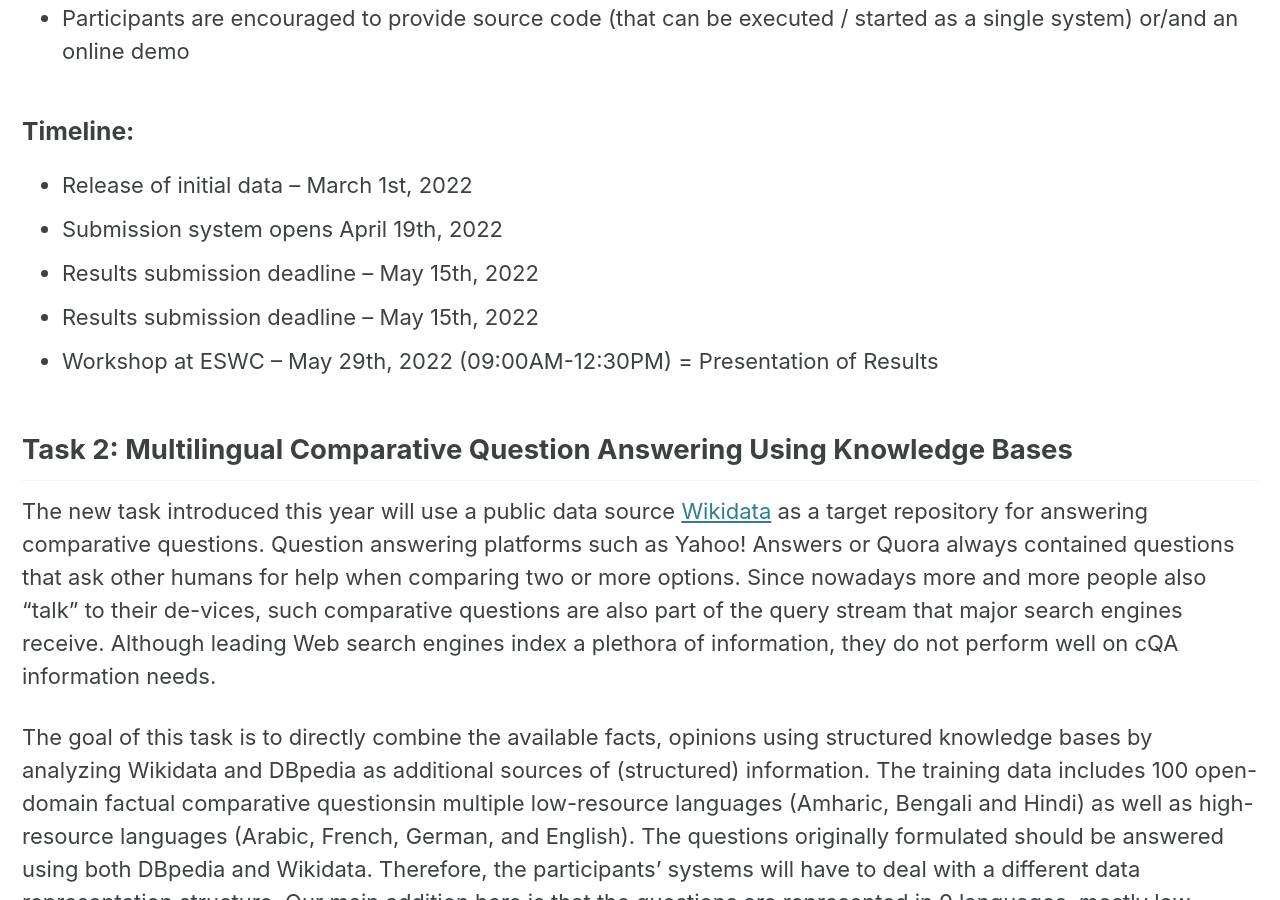
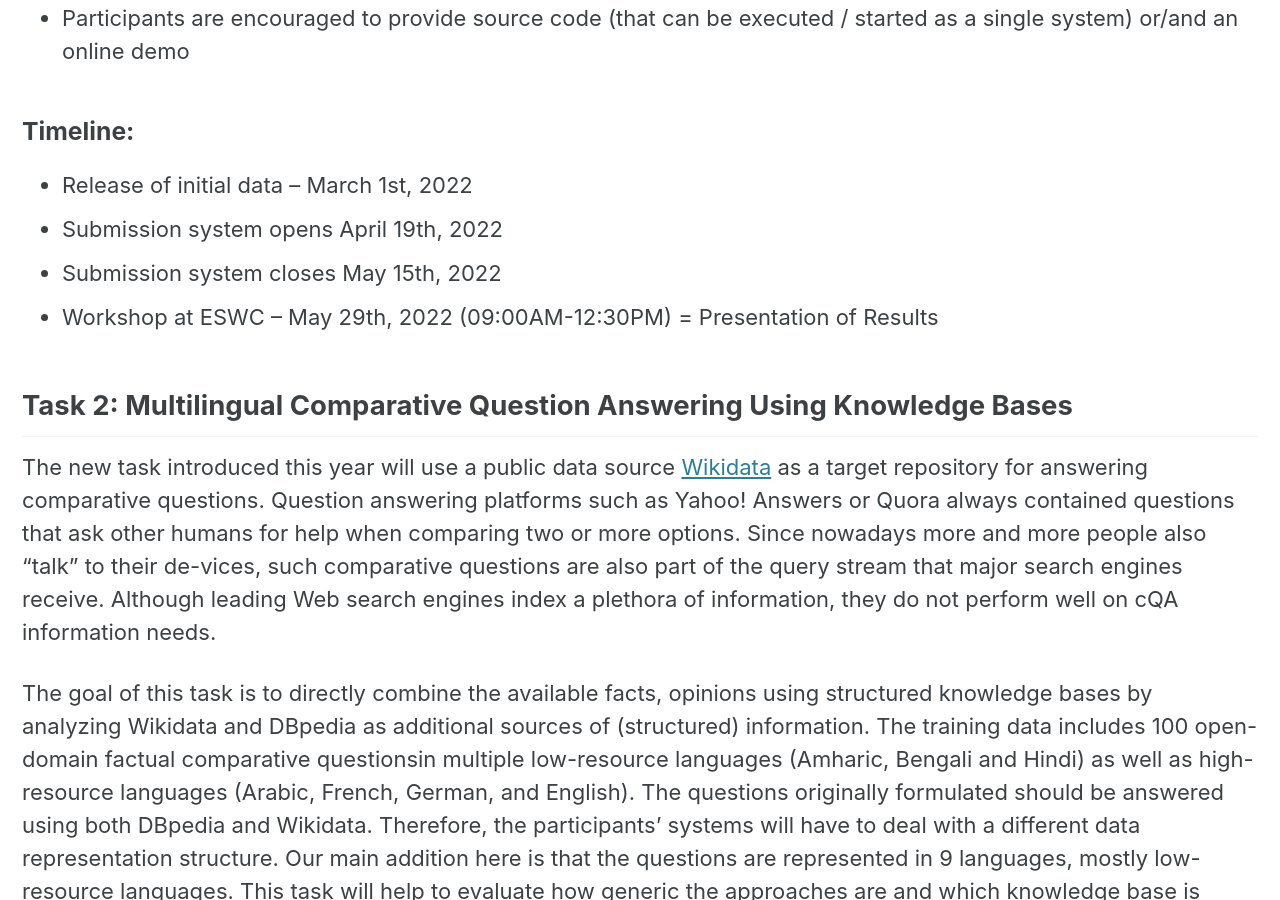
Before and after one commit to semantic-systems/nliwod-workshop, a Jekyll site: the page built from challenge.md, in a window 1280 px wide and 900 px high, scrolled down 1533 px. Built offline with Jekyll 4.4.1, drawn with Linux system fonts in a browser that asks for light colours; cached includes are drawn as plain includes.

Commit message:
Update challenge.md

```diff
--- a/challenge.md
+++ b/challenge.md
@@ -29,8 +29,7 @@ The underlying RDF dataset is a fixed Wikidata dump with meta-data (TBA). The ev
 ### Timeline:
 * Release of initial data – March 1st, 2022
 * Submission system opens April 19th, 2022
-* Results submission deadline – May 15th, 2022
-* Results submission deadline – May 15th, 2022
+* Submission system closes May 15th, 2022
 * Workshop at ESWC – May 29th, 2022 (09:00AM-12:30PM) = Presentation of Results
 
 ## Task 2: Multilingual Comparative Question Answering Using Knowledge Bases
```
